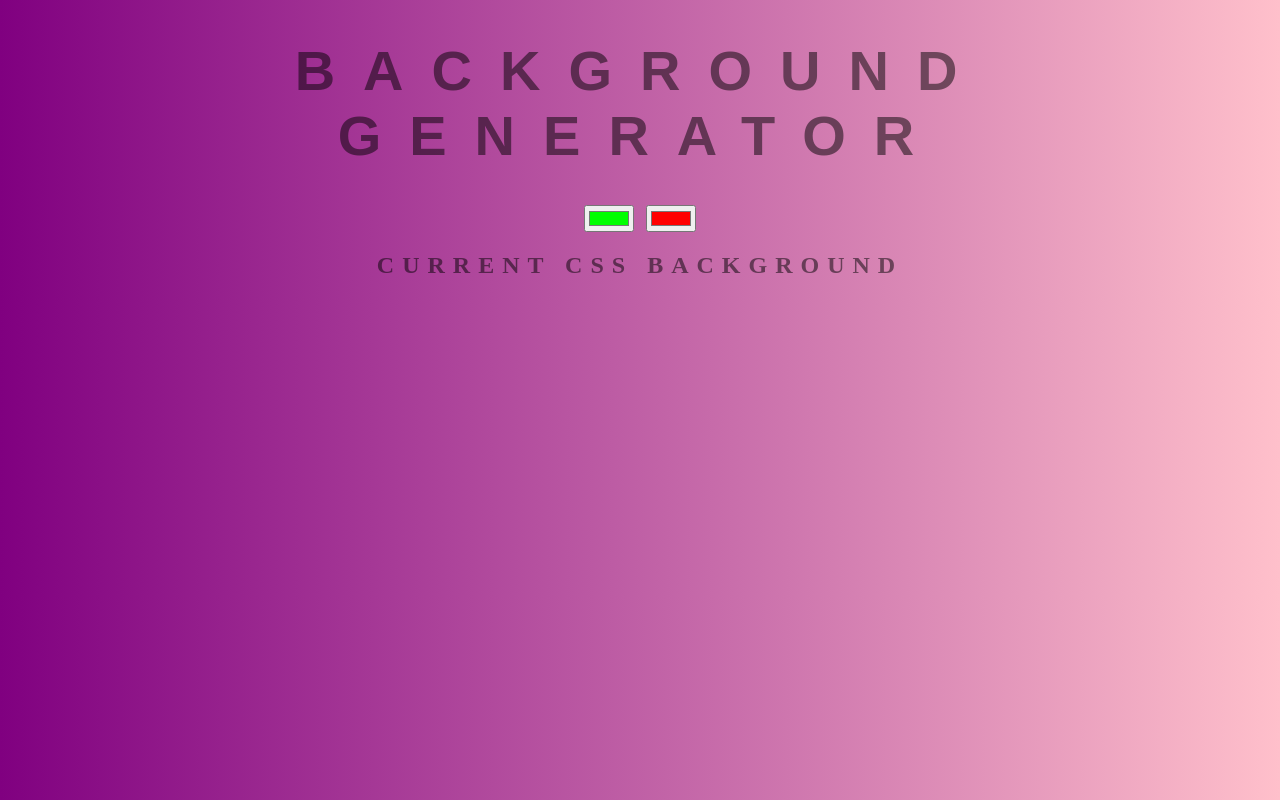
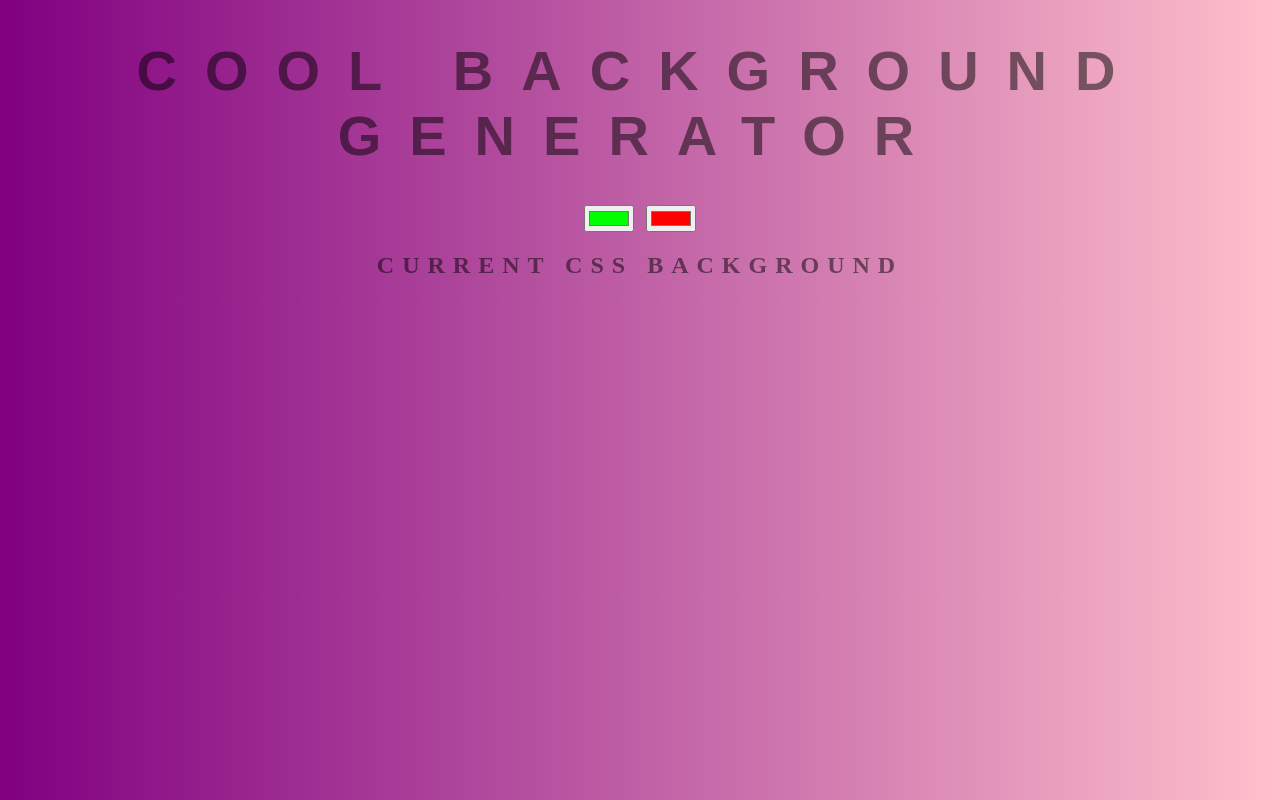
Before and after one commit to adrianadibbis/coolbackground-generator, a plain HTML site: page Index.html in a window 1280 px wide. Drawn offline with Linux system fonts and the light colour scheme.

Commit message:
changing title

```diff
--- a/Index.html
+++ b/Index.html
@@ -1,11 +1,11 @@
 <!DOCTYPE html>
 <html>
 <head>
-     <title>Gradient Background</title>
+     <title>Cool Background Generator</title>
      <link rel="stylesheet" type="text/css" href="style.css">
 </head>
 <body id="gradient">
-     <h1>Background Generator</h1>
+     <h1>Cool Background Generator</h1>
      <input class="color1" type="color" name="color1" value="#00ff00">
      <input class="color2" type="color" name="color2" value="#ff0000">
      <h2>Current CSS Background</h2>
```
